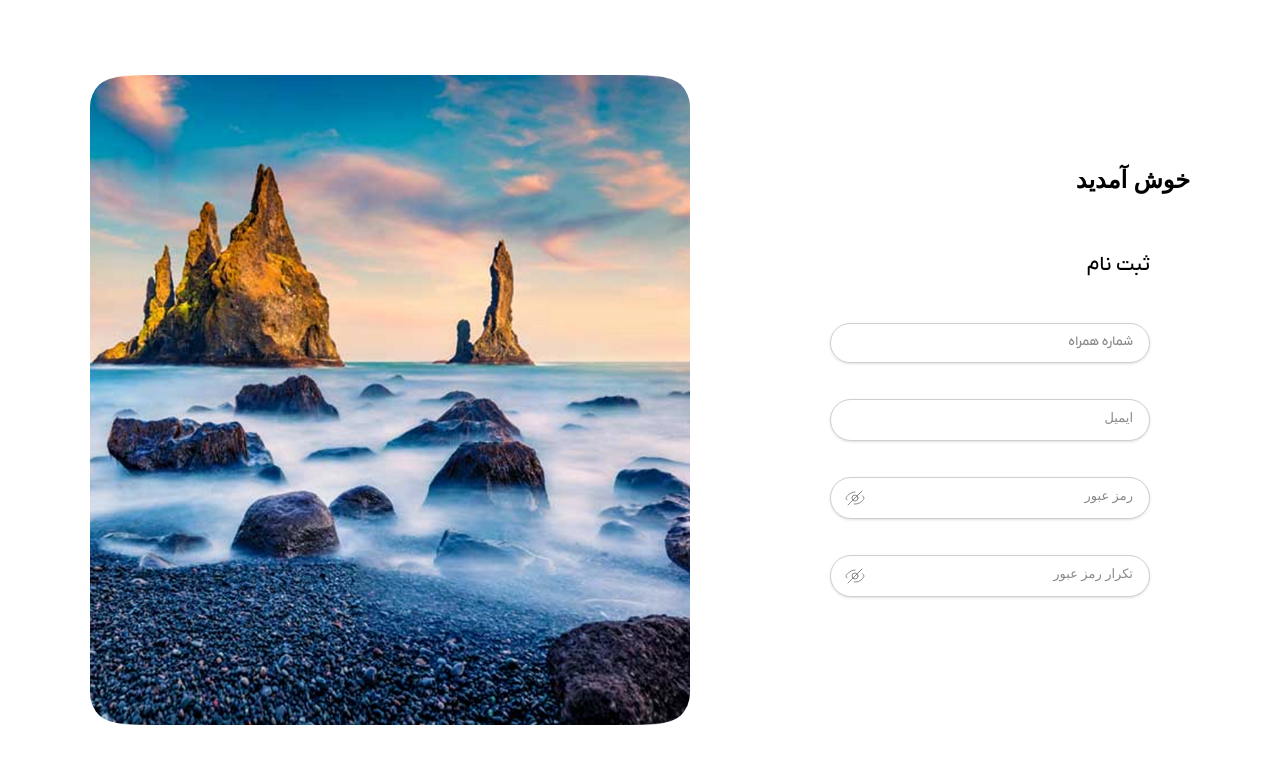
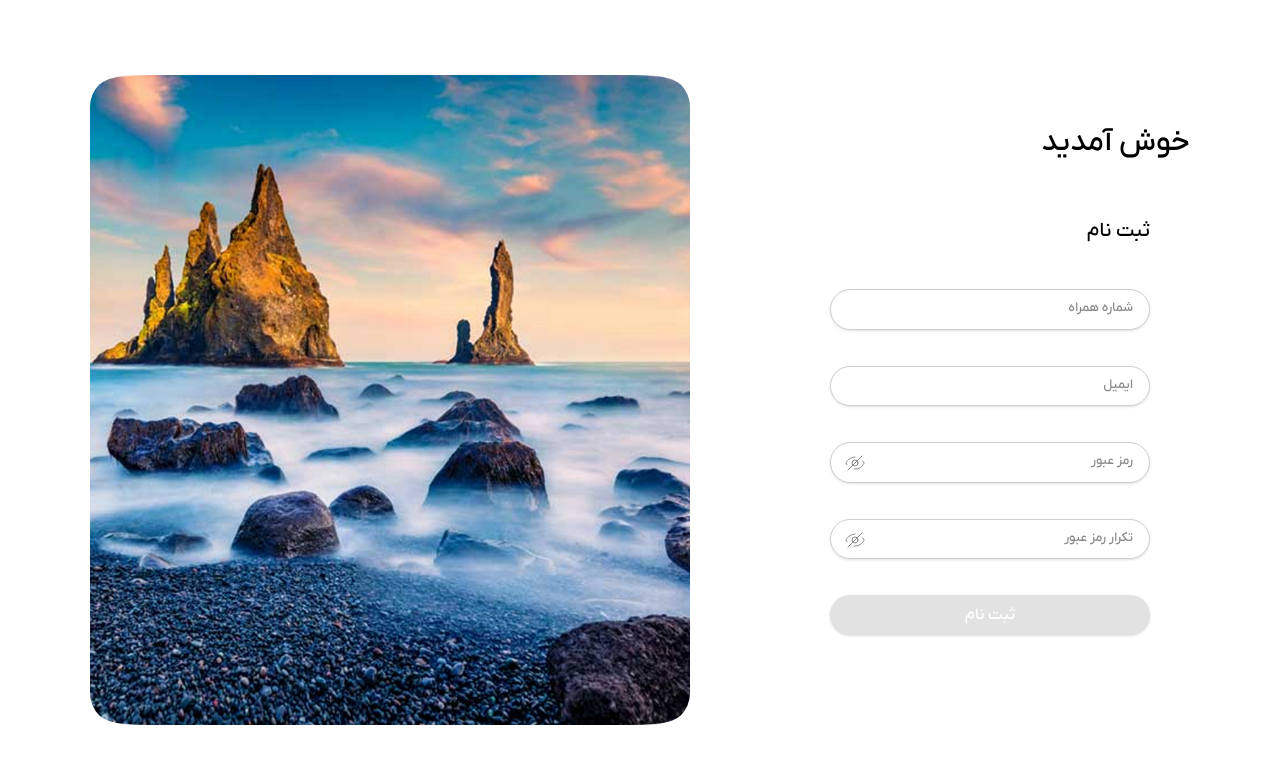
Before and after one commit to awmiri/travel-page, a Next.js app: page /signUp in a window 1280 px wide. Shown: the top 764 px of the page. Built offline with nearby package versions, Linux system fonts and the light colour scheme.

Commit message:
done the sign up page with no any api and condition for states

```diff
--- a/pages/signUp/index.js
+++ b/pages/signUp/index.js
@@ -8,34 +8,49 @@ function SignUp() {
     const [emailValue, setEmailValue] = useState("")
     const [emailFocus, setEmailFocus] = useState(false)
 
+    const [passwordValue, setPasswordValue] = useState("")
+    const [passwordFocus, setPasswordFocus] = useState(false)
     const [ShowPassword, setShowPassword] = useState(false)
+
+    const [rePasswordValue, setRePasswordValue] = useState("")
+    const [rePasswordFocus, setRePasswordFocus] = useState(false)
     const [ShowRePassword, setShowRePassword] = useState(false)
+    const disabled =
+        phoneValue.trim().length === 0 ||
+        emailValue.trim().length === 0 ||
+        passwordValue.trim().length === 0 ||
+        rePasswordValue.trim().length === 0 ||
+        rePasswordValue.trim() !== passwordValue.trim();
     return (
         <div className="flex items-center justify-center h-dvh overflow-hidden">
             <div className="flex items-center justify-between w-[1100px] rounded-2xl  overflow-hidden">
                 <div>
-                    <h2 className="text-2xl font-semibold mb-4">خوش آمدید</h2>
+                    <h2 className="text-3xl font-iranYekanBold mb-4">خوش آمدید</h2>
                     <form className="flex flex-col gap-9 p-10 w-[400px]">
                         <h2 className="text-xl font-iranYekanMedium mb-2">ثبت نام</h2>
-                        <div className={`border transition-all shadow ${phoneFocus ? 'border-cusBlue' : 'border-textLight/25'}  flex flex-col relative rounded-3xl`}>
+                        <div className={`border transition-all shadow ${phoneFocus ? 'border-cusBlue' : 'border-textLight/25 dark:border-white/25'}  flex flex-col relative rounded-3xl`}>
                             <label htmlFor="phone" className={`cursor-pointer absolute transition-all ${phoneFocus ? '-top-6 right-1 text-[11px] text-cusBlue font-bold' : 'text-[13px] top-2 right-4 text-[#898989] font-iranYekanMedium'}`}>شماره همراه</label>
-                            <input id='phone' placeholder={phoneFocus ? '09xxxxxxxxx' : ''} type="number" value={phoneValue} onChange={e => setPhoneValue(e.target.value)} className='placeholder:text-[12px] placeholder:text-black/25  p-2 border-0 outline-0 cursor-pointer text-[15px] font-medium' onFocus={() => setPhoneFocus(true)} onBlur={() => {
+                            <input id='phone' placeholder={phoneFocus ? 'شماره همراه خود‌را وارد کنید' : ''} type="number" value={phoneValue} onChange={e => setPhoneValue(e.target.value)} className='placeholder:text-[12px] placeholder:text-black/25 dark:placeholder:text-white/20  p-2 border-0 outline-0 cursor-pointer text-[15px] font-medium' onFocus={() => setPhoneFocus(true)} onBlur={() => {
                                 if (phoneValue.trim().length === 0) {
                                     setPhoneFocus(false)
                                 }
                             }} />
                         </div>
-                        <div className={`border transition-all ${emailFocus ? 'border-cusBlue' : 'border-textLight/25'} shadow flex flex-col relative rounded-3xl`}>
-                            <label htmlFor="" className='absolute text-[#898989] text-[13px] top-2 right-4'>ایمیل</label>
-                            <input type="text" className='p-2 border-0 outline-0' value={emailValue} onChange={e => setEmailValue(e.target.value)} onFocus={() => setEmailFocus(true)} onBlur={() => {
+                        <div className={`border transition-all ${emailFocus ? 'border-cusBlue' : 'border-textLight/25 dark:border-white/25'} shadow flex flex-col relative rounded-3xl`}>
+                            <label htmlFor="email" className={`cursor-pointer absolute transition-all ${emailFocus ? '-top-6 right-1 text-[11px] text-cusBlue font-bold' : 'text-[13px] top-2 right-4 text-[#898989] font-iranYekanMedium'}`}>ایمیل</label>
+                            <input id='email' type="text" placeholder={emailFocus ? 'ایمیل خود‌را وارد کنید' : ''} className='p-2 border-0 outline-0 placeholder:text-[12px] placeholder:text-black/25 dark:placeholder:text-white/20  cursor-pointer text-[15px] font-medium' value={emailValue} onChange={e => setEmailValue(e.target.value)} onFocus={() => setEmailFocus(true)} onBlur={() => {
                                 if (emailValue.trim().length === 0) {
                                     setEmailFocus(false)
                                 }
                             }} />
                         </div>
-                        <div className='border border-textLight/25 shadow flex flex-col relative rounded-3xl'>
-                            <label htmlFor="" className='absolute text-[#898989] text-[13px] top-2 right-4'>رمز عبور</label>
-                            <input type={`${ShowPassword ? "text" : "password"}`} className='cursor-pointer p-2 border-0 outline-0' />
+                        <div className={`border transition-all ${passwordFocus ? 'border-cusBlue' : 'border-textLight/25 dark:border-white/25'} shadow flex flex-col relative rounded-3xl`}>
+                            <label htmlFor="password" className={`cursor-pointer absolute transition-all ${passwordFocus ? '-top-6 right-1 text-[11px] text-cusBlue font-bold' : 'text-[13px] top-2 right-4 text-[#898989] font-iranYekanMedium'}`}>رمز عبور</label>
+                            <input placeholder={passwordFocus ? 'پسورد خود‌را وارد کنید' : ''} id='password' type={`${ShowPassword ? "text" : "password"}`} className='p-2 border-0 outline-0 placeholder:text-[12px] placeholder:text-black/25 dark:placeholder:text-white/20 cursor-pointer text-[15px] font-medium' value={passwordValue} onChange={e => setPasswordValue(e.target.value)} onFocus={() => setPasswordFocus(true)} onBlur={() => {
+                                if (passwordValue.trim().length === 0) {
+                                    setPasswordFocus(false)
+                                }
+                            }} />
                             <svg className={`w-6 cursor-pointer h-6 text-[#898989] absolute top-2 left-3 ${ShowPassword ? 'hidden' : ''}`} aria-hidden="true" width="24" height="24" fill="none" viewBox="0 0 24 24" onClick={() => setShowPassword(true)}>
                                 <path stroke="currentColor" strokeLinecap="round" strokeLinejoin="round" strokeWidth="1" d="M3.933 13.909A4.357 4.357 0 0 1 3 12c0-1 4-6 9-6m7.6 3.8A5.068 5.068 0 0 1 21 12c0 1-3 6-9 6-.314 0-.62-.014-.918-.04M5 19 19 5m-4 7a3 3 0 1 1-6 0 3 3 0 0 1 6 0Z" />
                             </svg>
@@ -45,9 +60,13 @@ function SignUp() {
                             </svg>
 
                         </div>
-                        <div className='border border-textLight/25 shadow flex flex-col relative rounded-3xl'>
-                            <label htmlFor="" className='absolute text-[#898989] text-[13px] top-2 right-4'>تکرار رمز عبور</label>
-                            <input type={`${ShowRePassword ? "text" : "password"}`} className='p-2 border-0 outline-0' />
+                        <div className={`border transition-all ${rePasswordFocus ? 'border-cusBlue' : 'border-textLight/25 dark:border-white/25'} shadow flex flex-col relative rounded-3xl`}>
+                            <label htmlFor="repass" className={`cursor-pointer absolute transition-all ${rePasswordFocus ? '-top-6 right-1 text-[11px] text-cusBlue font-bold' : 'text-[13px] top-2 right-4 text-[#898989] font-iranYekanMedium'}`}>تکرار رمز عبور</label>
+                            <input id='repass' placeholder={rePasswordFocus ? 'پسورد را مجدد وارد کیند' : ''} type={`${ShowRePassword ? "text" : "password"}`} className='p-2 border-0 outline-0 placeholder:text-[12px] placeholder:text-black/25 dark:placeholder:text-white/20 cursor-pointer text-[15px] font-medium' value={rePasswordValue} onChange={e => setRePasswordValue(e.target.value)} onFocus={() => setRePasswordFocus(true)} onBlur={() => {
+                                if (rePasswordValue.trim().length === 0) {
+                                    setRePasswordFocus(false)
+                                }
+                            }} />
                             <svg className={`w-6 h-6 text-[#898989] absolute top-2 left-3 ${ShowRePassword ? 'hidden' : ''}`} aria-hidden="true" width="24" height="24" fill="none" viewBox="0 0 24 24" onClick={() => setShowRePassword(true)}>
                                 <path stroke="currentColor" strokeLinecap="round" strokeLinejoin="round" strokeWidth="1" d="M3.933 13.909A4.357 4.357 0 0 1 3 12c0-1 4-6 9-6m7.6 3.8A5.068 5.068 0 0 1 21 12c0 1-3 6-9 6-.314 0-.62-.014-.918-.04M5 19 19 5m-4 7a3 3 0 1 1-6 0 3 3 0 0 1 6 0Z" />
                             </svg>
@@ -57,6 +76,7 @@ function SignUp() {
                             </svg>
 
                         </div>
+                        <button className='shadow p-2 rounded-3xl transition-all text-white bg-cusBlue disabled:bg-[#E2E2E2] dark:disabled:bg-[#2F2F2F] cursor-pointer disabled:cursor-auto font-iranYekanBold' disabled={disabled}>ثبت نام</button>
                     </form>
                 </div>
                 <div className="relative w-[600px] h-[650px] flex-shrink-0">
```
